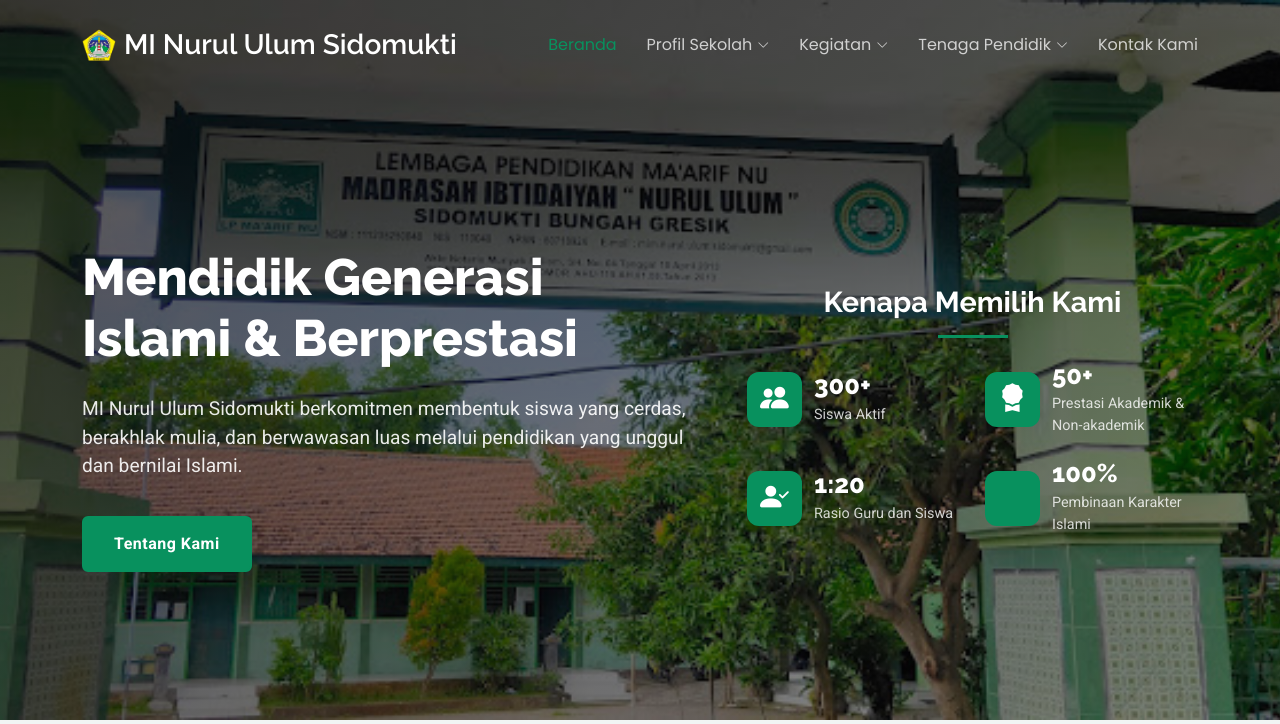
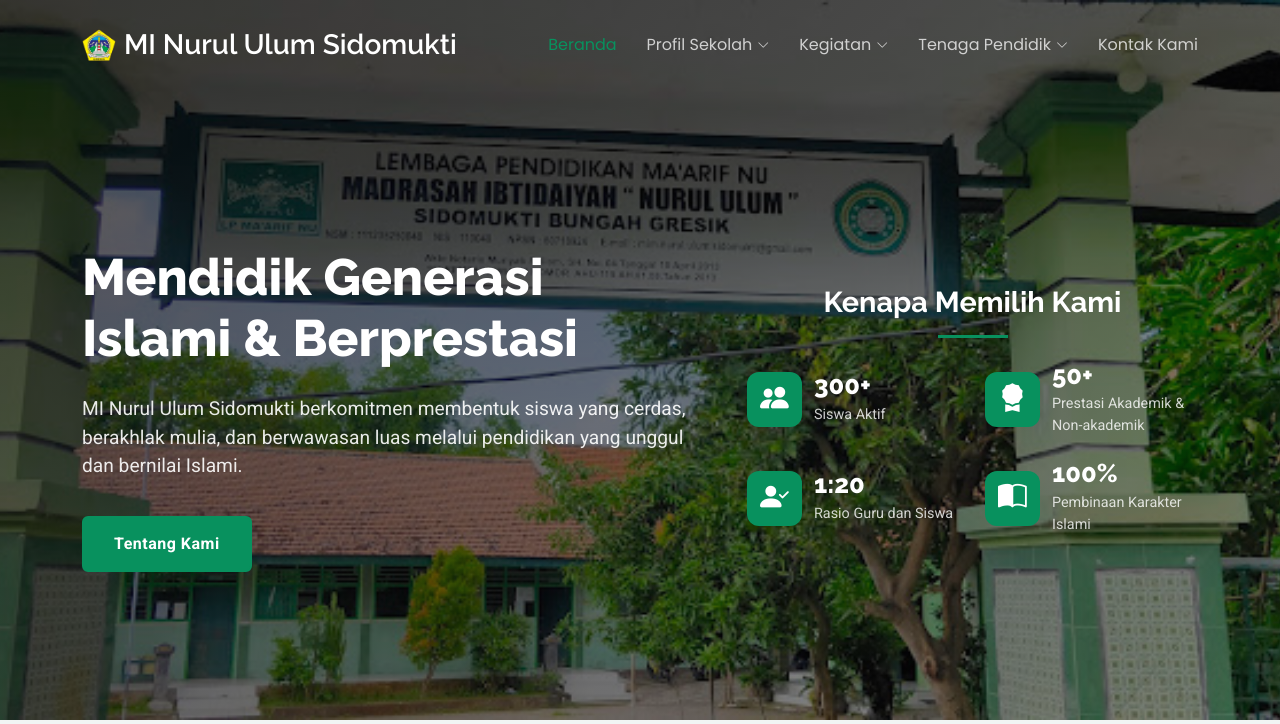
Before and after one commit to SaichulHuda95/mi_sidomukti, a PHP site: page / in a window 1280 px wide. Shown: the top 724 px of the page. Run offline with PHP 8.4, Linux system fonts and the light colour scheme.

Commit message:
edit icon

```diff
--- a/index.php
+++ b/index.php
@@ -64,7 +64,7 @@
                                 </div>
                                 <div class="stat-item">
                                     <div class="stat-icon">
-                                        <i class="bi bi-mosque"></i>
+                                        <i class="bi bi-book-half"></i>
                                     </div>
                                     <div class="stat-content">
                                         <h4>100%</h4>
```
